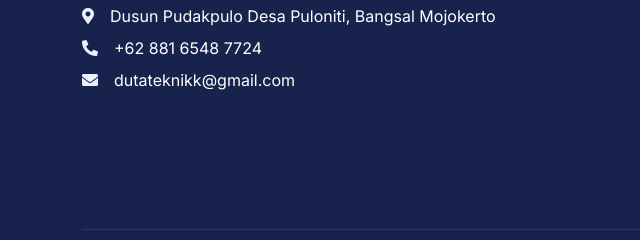
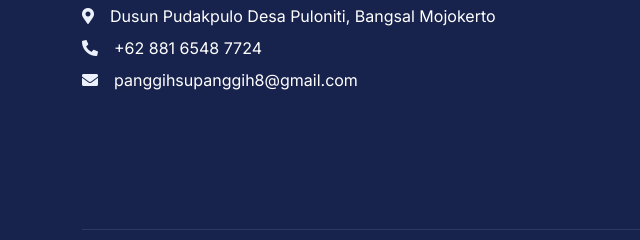
Before and after one commit to coorporates/duta-teknik, a plain HTML site: page index.html in a window 1280 px wide. Shown: the part 3323-3563 px from the top of the page, 0-640 px from the left. Drawn offline with nearby package versions, Linux system fonts and the light colour scheme.

Commit message:
menambahkan email

```diff
--- a/index.html
+++ b/index.html
@@ -319,7 +319,7 @@
             <h4 class="text-light mb-4">Alamat</h4>
             <p class="mb-2 footer-alamat"><i class="fa fa-map-marker-alt me-3"></i><a href="https://maps.app.goo.gl/JgSVcyKm1u6sS5j39">Dusun Pudakpulo Desa Puloniti, Bangsal Mojokerto</a></p>
             <p class="mb-2 footer-contact"><i class="fa fa-phone-alt me-3"></i><a href="https://wa.me/6288165487724">+62 881 6548 7724</a></p>
-            <p class="mb-2 footer-email"><i class="fa fa-envelope me-3"></i><a href="mailto:dutateknik@gmail.com">dutateknikk@gmail.com</a></p>
+            <p class="mb-2 footer-email"><i class="fa fa-envelope me-3"></i><a href="mailto:panggihsupanggih8@gmail.com">panggihsupanggih8@gmail.com</a></p>
           </div>
           <div class="col-lg-3 col-md-6">
             <h4 class="text-light mb-4">Jam Pelayanan</h4>
```
